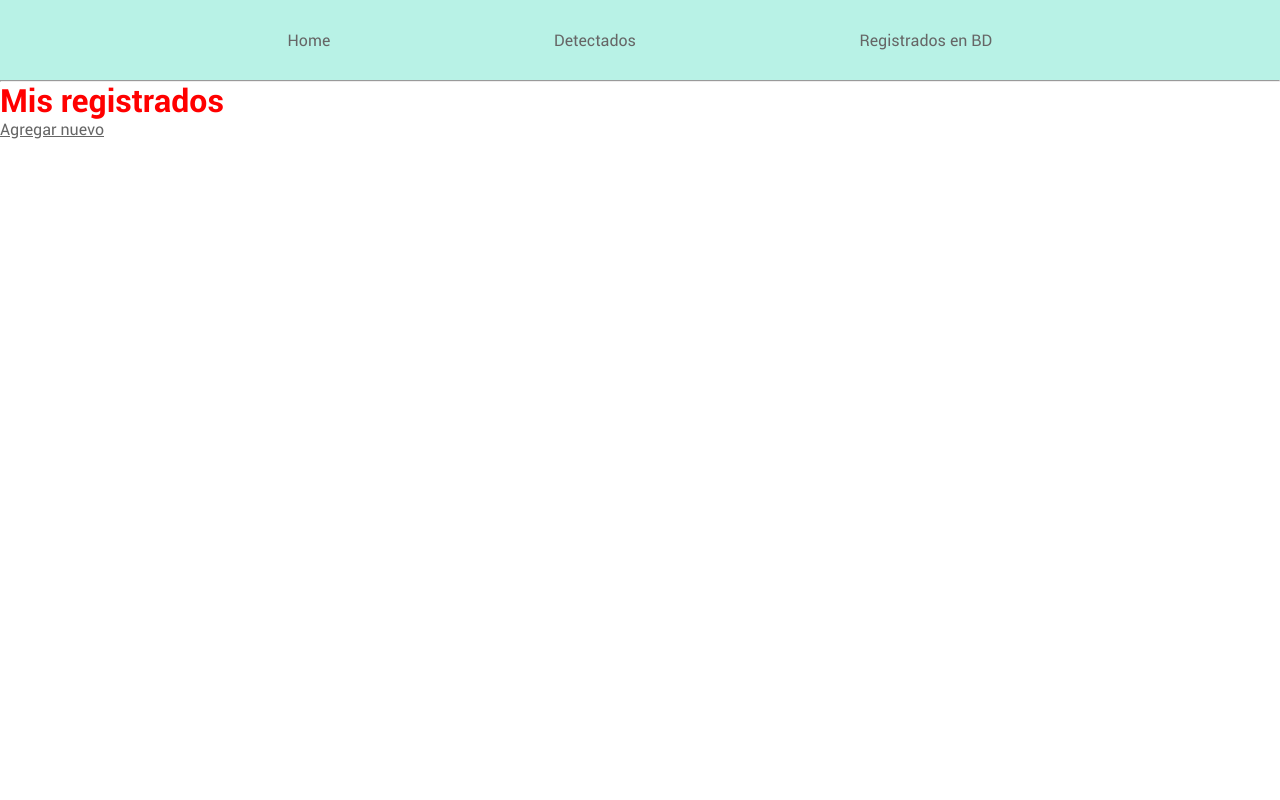
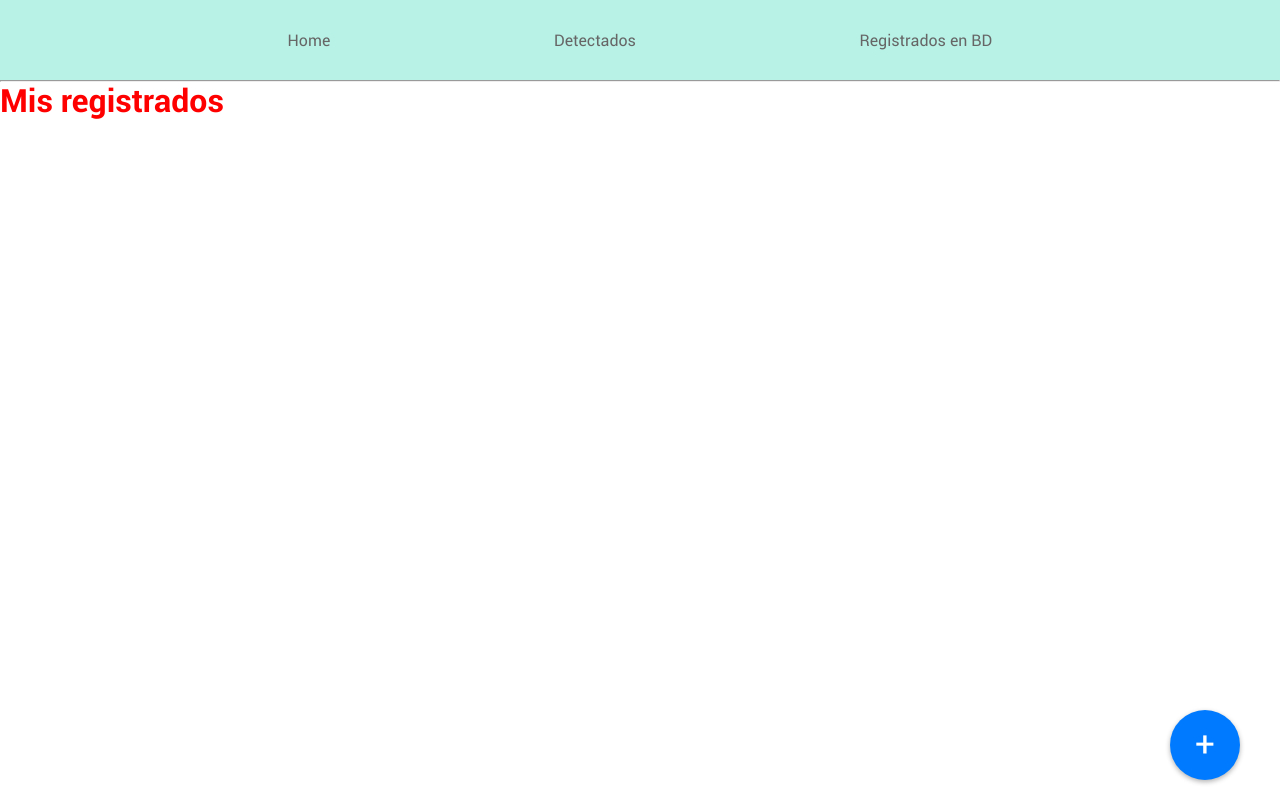
Before and after one commit to JarenML/Facial-Recognition-Attendance, a Django app: page /registrados/ in a window 1280 px wide. Run offline with Django 5.2, Linux system fonts and the light colour scheme; data that the repository does not hold is empty.

Commit message:
Se agrega un boton flotante para vista creacion registro

```diff
--- a/static/css/style.css
+++ b/static/css/style.css
@@ -47,3 +47,25 @@ nav ul{
 nav ul a{
     text-decoration: none;
 }
+
+.btn-agregar-registro{
+    position: fixed;
+    bottom: 20px;
+    right: 40px;
+    background-color: #007bff;
+    color: white;
+    font-size: 35px;
+    border-radius: 50%;
+    width: 70px;
+    height: 70px;
+    text-align: center;
+    line-height: 70px;
+    text-decoration: none;
+    box-shadow: 0 2px 5px rgba(0,0,0,0.3);
+    z-index: 1000;
+}
+
+
+.btn-agregar-registro:hover {
+    background-color: #0056b3;
+}
--- a/templates/base/registrados.html
+++ b/templates/base/registrados.html
@@ -11,5 +11,5 @@
     {% endfor %}
     <div>
 
-    <a href="{% url 'agregar_registro' %}">Agregar nuevo</a>
+    <a class="btn-agregar-registro" href="{% url 'agregar_registro' %}">+</a>
 {% endblock %}
```
